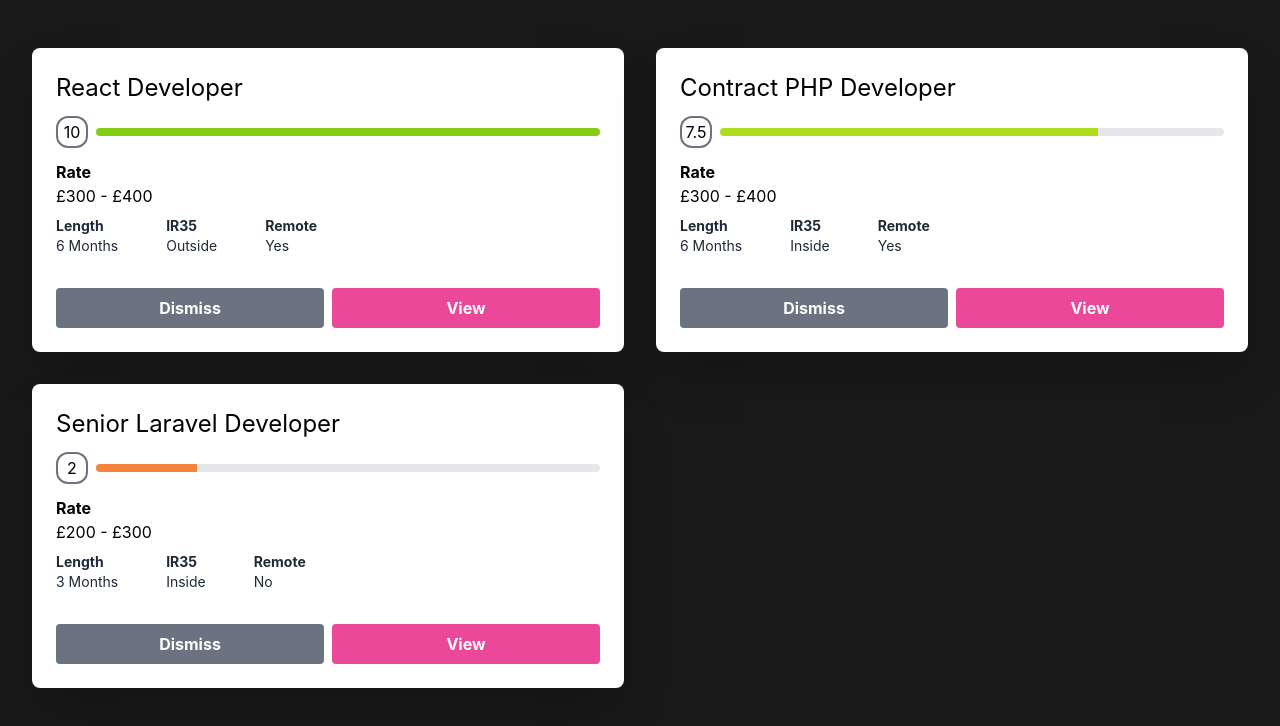
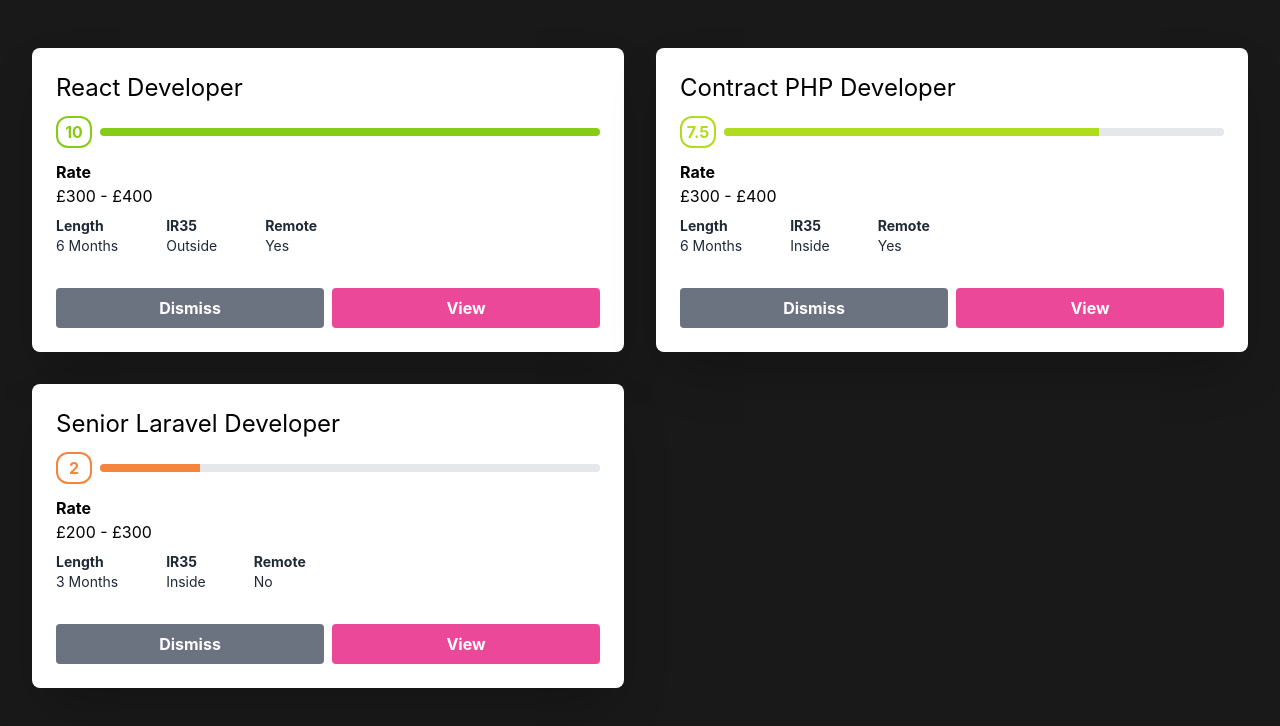
Before and after one commit to elipettingale/work-scout-2, a React (Create React App) app in the folder frontend/: page / in a window 1280 px wide. Shown: the top 726 px of the page. Built offline with nearby package versions, Linux system fonts and the light colour scheme.

Commit message:
improve rating styling

```diff
--- a/frontend/src/components/common/rating.jsx
+++ b/frontend/src/components/common/rating.jsx
@@ -16,15 +16,22 @@ function Rating(props) {
     10: "#84cc16",
   };
 
+  const color = colors[Math.round(rating)];
+
   return (
     <div className="rating">
-      <p className="rating__badge mr-2">{rating}</p>
+      <p
+        className="rating__badge mr-2"
+        style={{ borderColor: color, color: color }}
+      >
+        {rating}
+      </p>
       <div className="rating__bar">
         <div
           className="rating__bar-inner"
           style={{
             width: rating * 10 + "%",
-            backgroundColor: colors[Math.round(rating)],
+            backgroundColor: color,
           }}
         ></div>
       </div>
--- a/frontend/src/index.css
+++ b/frontend/src/index.css
@@ -48,7 +48,7 @@ body {
 }
 
 .rating__badge {
-  @apply border-2 border-gray-500 rounded-xl h-8 w-8 leading-7 text-center;
+  @apply border-2 rounded-xl h-8 w-9 leading-7 text-center font-bold;
 }
 
 .rating__bar {
```
